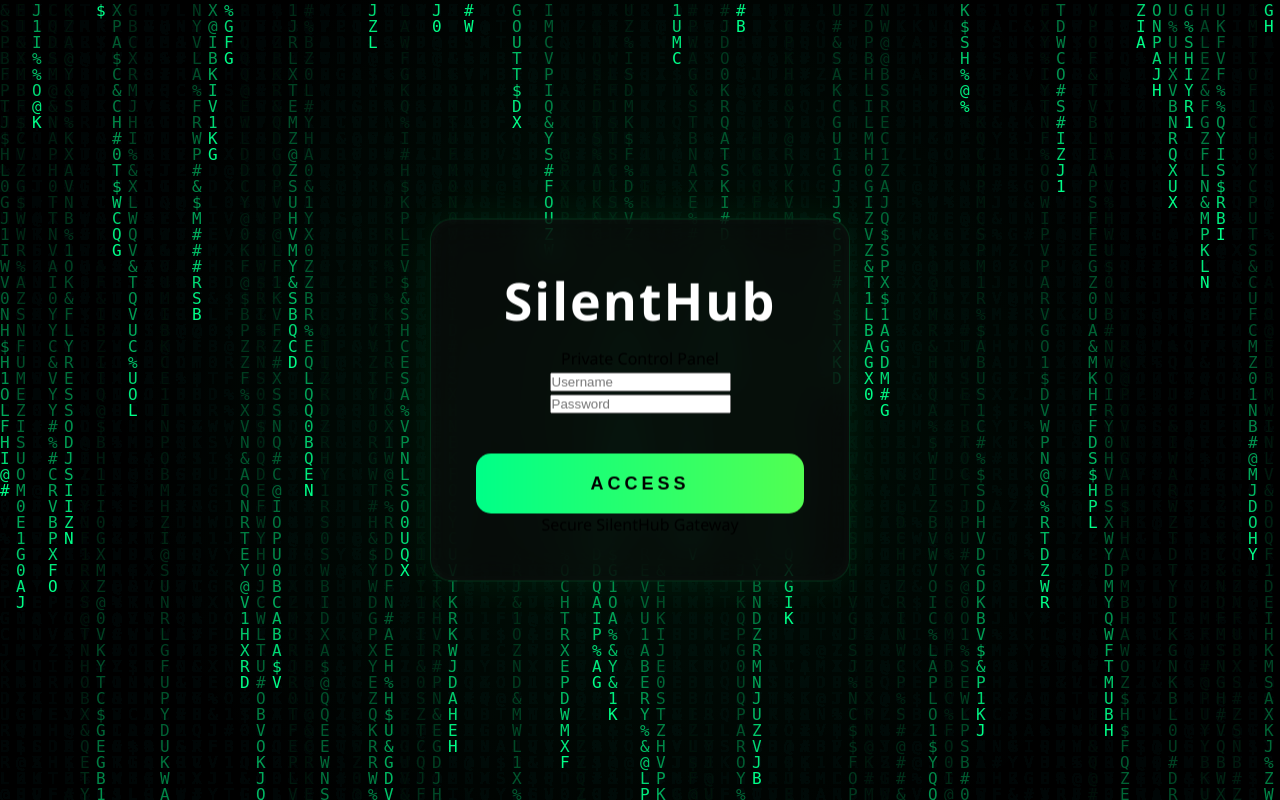
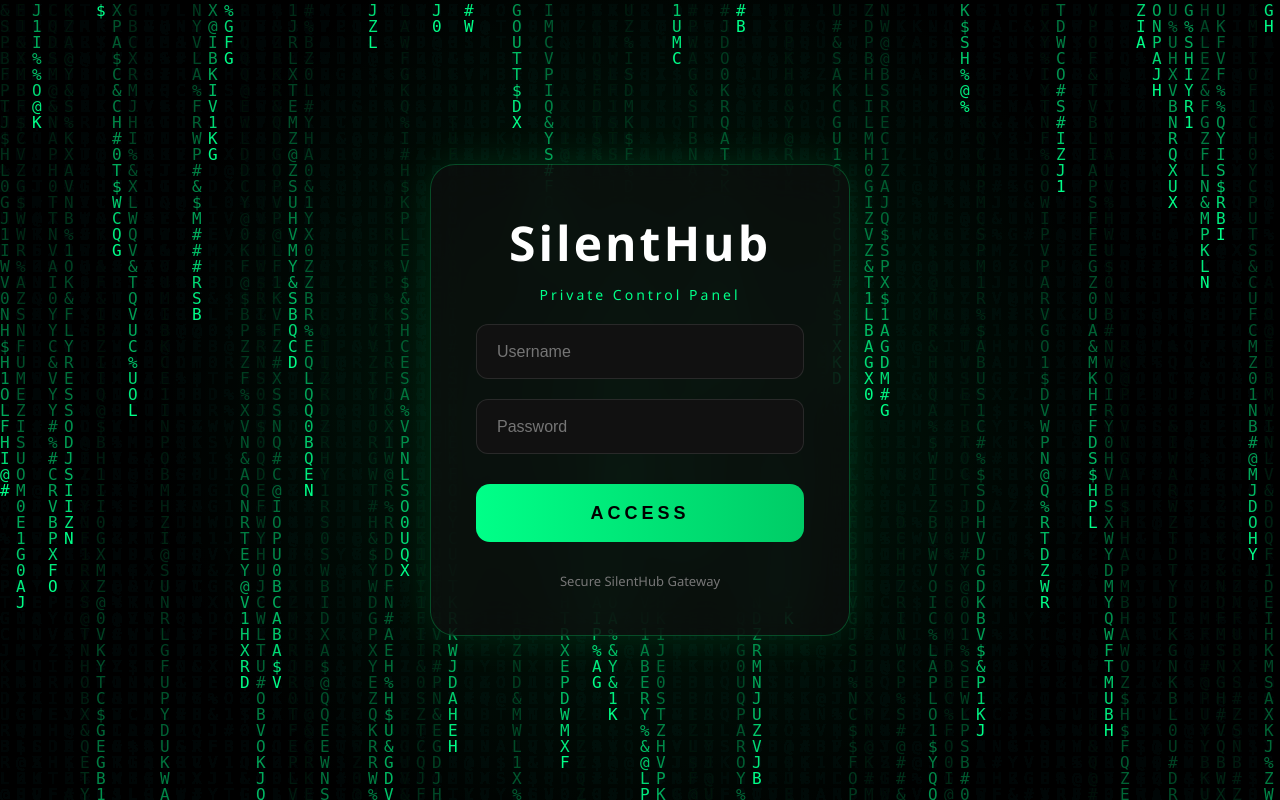
Before and after one commit to Silent-lua/Library, a Flask app: page /login in a window 1280 px wide. Run offline with Flask 3, Linux system fonts and the light colour scheme.

Commit message:
Refactor CSS styles
Updated styles for body, matrix, and login box. Adjusted colors, dimensions, and animations for various elements.

```diff
--- a/static/style.css
+++ b/static/style.css
@@ -4,64 +4,67 @@
     box-sizing:border-box;
 }
 
-html,
+
 body{
 
-    width:100%;
-    height:100%;
+    min-height:100vh;
 
-    overflow:hidden;
+    background:#020202;
+
+    color:white;
 
     font-family:
     "Segoe UI",
     Arial,
     sans-serif;
 
-    background:#030303;
-
 }
 
-/* ==========================
-   MATRIX
-========================== */
+
+
+/* =====================
+   MATRIX BACKGROUND
+===================== */
+
 
 #matrix{
-
-    position:fixed;
-
-    top:0;
-    left:0;
-
-    width:100%;
-    height:100%;
-
-    z-index:1;
-
-}
-
-/* ==========================
-   GREEN GLOW
-========================== */
-
-.background-glow{
 
     position:fixed;
 
     width:100%;
     height:100%;
 
-    background:
-    radial-gradient(circle,
-    rgba(0,255,120,.08),
-    transparent 70%);
+    top:0;
+    left:0;
 
-    z-index:2;
+    z-index:0;
 
 }
 
-/* ==========================
+
+.background-glow{
+
+    position:fixed;
+
+    inset:0;
+
+    background:
+    radial-gradient(
+        circle,
+        rgba(0,255,120,.12),
+        transparent 65%
+    );
+
+    z-index:1;
+
+}
+
+
+
+/* =====================
    LOGIN
-========================== */
+===================== */
+
 
 .login-box{
 
@@ -73,214 +76,617 @@ body{
     transform:
     translate(-50%,-50%);
 
-    z-index:5;
+    width:420px;
 
-    width:420px;
     max-width:90%;
 
     padding:45px;
 
-    border-radius:22px;
+    border-radius:25px;
+
 
     background:
-    rgba(12,12,12,.55);
+    rgba(15,15,15,.65);
 
-    backdrop-filter:blur(18px);
+
+    backdrop-filter:
+    blur(20px);
+
+
+    border:
+    1px solid
+    rgba(0,255,120,.25);
+
+
+    box-shadow:
+
+    0 0 40px
+    rgba(0,255,120,.12);
+
+
+    z-index:5;
+
+    text-align:center;
+
+
+    animation:
+    appear .8s ease;
+
+}
+
+
+
+.logo h1{
+
+    font-size:48px;
+
+    letter-spacing:3px;
+
+    color:white;
+
+}
+
+
+.logo p{
+
+    margin-top:10px;
+
+    color:#00ff88;
+
+    letter-spacing:3px;
+
+    font-size:14px;
+
+}
+
+
+
+input{
+
+
+    width:100%;
+
+    height:55px;
+
+    margin-top:20px;
+
+
+    padding:0 20px;
+
+
+    border-radius:12px;
+
+
+    border:none;
+
+
+    outline:none;
+
+
+    background:#111;
+
+
+    color:white;
+
+
+    font-size:16px;
+
+
+    border:
+    1px solid
+    rgba(255,255,255,.1);
+
+}
+
+
+
+input:focus{
+
+
+    border-color:#00ff88;
+
+
+    box-shadow:
+    0 0 15px
+    rgba(0,255,120,.3);
+
+}
+
+
+
+
+.access-btn{
+
+
+    margin-top:30px;
+
+
+    width:100%;
+
+
+    height:58px;
+
+
+    border:none;
+
+
+    border-radius:14px;
+
+
+    cursor:pointer;
+
+
+    font-size:18px;
+
+
+    font-weight:bold;
+
+
+    letter-spacing:4px;
+
+
+    background:
+    linear-gradient(
+    90deg,
+    #00ff88,
+    #00cc66
+    );
+
+
+    color:black;
+
+
+    transition:.3s;
+
+
+}
+
+
+
+.access-btn:hover{
+
+
+    transform:
+    translateY(-3px);
+
+
+    box-shadow:
+
+    0 0 25px
+    #00ff88;
+
+
+}
+
+
+
+.error{
+
+
+    margin-top:20px;
+
+
+    padding:12px;
+
+
+    border-radius:10px;
+
+
+    background:
+    rgba(255,0,0,.15);
+
+
+    color:#ff7777;
+
+}
+
+
+
+.footer-text{
+
+
+    margin-top:30px;
+
+
+    color:#777;
+
+
+    font-size:13px;
+
+}
+
+
+
+/* =====================
+   PANEL
+===================== */
+
+
+.panel-body{
+
+    background:
+
+    radial-gradient(
+    circle at top,
+    #062b18,
+    #020202 50%
+    );
+
+
+}
+
+
+
+.panel-container{
+
+
+    width:90%;
+
+
+    max-width:1100px;
+
+
+    margin:auto;
+
+
+    padding:35px;
+
+
+}
+
+
+
+.panel-header{
+
+
+    display:flex;
+
+
+    justify-content:space-between;
+
+
+    align-items:center;
+
+
+    padding:25px;
+
+
+    border-radius:20px;
+
+
+    background:
+
+    rgba(15,15,15,.7);
+
+
+    backdrop-filter:
+    blur(15px);
+
+
+    border:
+    1px solid
+    rgba(0,255,120,.2);
+
+
+}
+
+
+
+.panel-header h1{
+
+
+    font-size:40px;
+
+}
+
+
+
+.panel-header p{
+
+
+    color:#00ff88;
+
+
+}
+
+
+
+.logout-btn{
+
+
+    padding:14px 25px;
+
+
+    border-radius:12px;
+
+
+    text-decoration:none;
+
+
+    color:black;
+
+
+    background:#00ff88;
+
+
+    font-weight:bold;
+
+
+    transition:.3s;
+
+
+}
+
+
+
+.logout-btn:hover{
+
+
+    box-shadow:
+    0 0 20px #00ff88;
+
+
+}
+
+
+
+/* =====================
+   CARDS
+===================== */
+
+
+.welcome-card,
+
+
+.dashboard-card,
+
+
+.module-card{
+
+
+    background:
+
+    rgba(20,20,20,.7);
+
+
+    backdrop-filter:
+    blur(15px);
+
+
+    border-radius:20px;
+
 
     border:
     1px solid
     rgba(0,255,120,.15);
 
-    box-shadow:
 
-    0 0 40px rgba(0,255,120,.08),
+    padding:25px;
 
-    inset 0 0 15px rgba(255,255,255,.03);
-
-    text-align:center;
-
-    animation:
-    fadeIn .8s ease;
 
 }
 
-/* ==========================
-   LOGO
-========================== */
 
-.logo h1{
 
-    color:#ffffff;
+.welcome-card{
 
-    font-size:52px;
 
-    font-weight:800;
-
-    letter-spacing:2px;
-
-    margin-bottom:12px;
+    margin-top:30px;
 
 }
 
-.logo span{
 
-    color:#7effa6;
 
-    font-size:17px;
+.cards{
 
-    letter-spacing:3px;
 
-    text-transform:uppercase;
+    display:grid;
+
+
+    grid-template-columns:
+    repeat(
+    auto-fit,
+    minmax(220px,1fr)
+    );
+
+
+    gap:20px;
+
+
+    margin-top:25px;
+
 
 }
 
-/* ==========================
-   BUTTON
-========================== */
 
-.access-btn{
+
+.dashboard-card h3{
+
+
+    color:#00ff88;
+
+
+    margin-bottom:15px;
+
+
+}
+
+
+
+.online{
+
+
+    color:#00ff88;
+
+
+    font-weight:bold;
+
+
+}
+
+
+
+
+.modules{
+
 
     margin-top:40px;
 
-    width:100%;
-
-    height:60px;
-
-    border:none;
-
-    border-radius:15px;
-
-    cursor:pointer;
-
-    font-size:18px;
-
-    font-weight:700;
-
-    letter-spacing:4px;
-
-    color:#000;
-
-    background:
-
-    linear-gradient(
-    90deg,
-    #00ff88,
-    #52ff52);
-
-    transition:.35s;
 
 }
 
-.access-btn:hover{
+
+
+.module-grid{
+
+
+    display:grid;
+
+
+    grid-template-columns:
+    repeat(
+    auto-fit,
+    minmax(220px,1fr)
+    );
+
+
+    gap:20px;
+
+
+    margin-top:20px;
+
+
+}
+
+
+
+.module-card{
+
+
+    transition:.3s;
+
+
+}
+
+
+
+.module-card:hover{
+
 
     transform:
-    translateY(-3px);
+    translateY(-5px);
+
 
     box-shadow:
 
-    0 0 25px #00ff88;
+    0 0 20px
+    rgba(0,255,120,.2);
+
 
 }
 
-/* ==========================
+
+
+.module-card h3{
+
+
+    margin-bottom:15px;
+
+
+}
+
+
+
+/* =====================
    ANIMATION
-========================== */
+===================== */
 
-@keyframes fadeIn{
+
+@keyframes appear{
+
 
     from{
 
+
         opacity:0;
+
 
         transform:
         translate(-50%,-40%);
 
+
     }
+
 
     to{
 
+
         opacity:1;
+
 
         transform:
         translate(-50%,-50%);
 
-    }
 
     }
 
-/* ==========================
-   PANEL
-========================== */
-
-.container{
-
-    width:90%;
-
-    max-width:900px;
-
-    margin:auto;
-
-    margin-top:60px;
-
-    padding:35px;
-
-    background:#111;
-
-    border-radius:20px;
-
-    color:white;
 
 }
 
-.card{
 
-    margin-top:20px;
 
-    background:#181818;
+/* =====================
+   MOBILE
+===================== */
 
-    padding:20px;
 
-    border-radius:15px;
+@media(max-width:600px){
+
+
+    .login-box{
+
+
+        padding:30px 20px;
+
 
     }
 
-.online{
 
-    color:#00ff88;
 
-    font-weight:bold;
+    .logo h1{
+
+
+        font-size:38px;
+
 
     }
 
-button{
 
-    margin-top:25px;
 
-    width:100%;
+    .panel-header{
 
-    height:55px;
 
-    border:none;
+        flex-direction:column;
 
-    border-radius:12px;
 
-    cursor:pointer;
+        gap:20px;
 
-    font-size:17px;
 
-    font-weight:bold;
+        text-align:center;
 
-    background:#00ff88;
-
-    color:black;
-
-    transition:.3s;
 
     }
 
-button:hover{
 
-    box-shadow:
-    0 0 20px #00ff88;
+
+    .panel-header h1{
+
+
+        font-size:32px;
+
 
     }
+
+
+
+}
```
Lines whose indentation alone changed are shown as unchanged.
